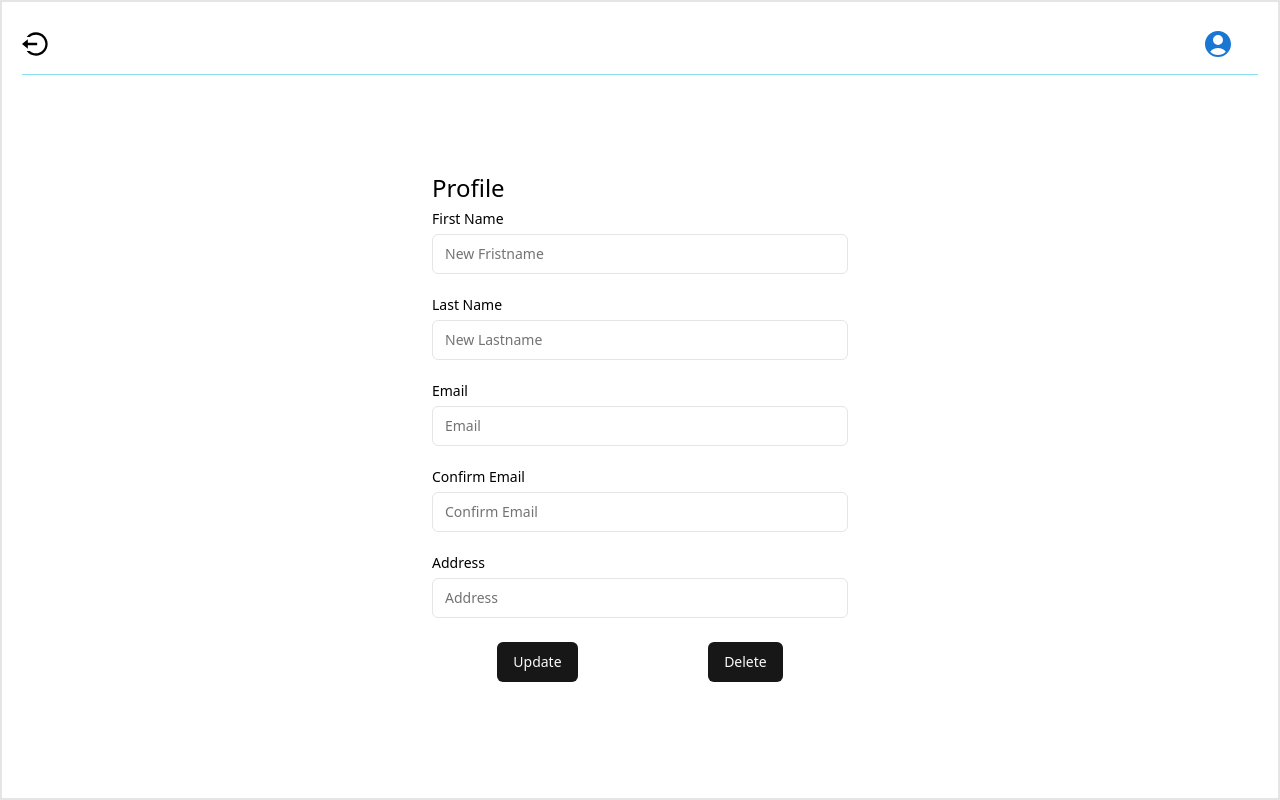
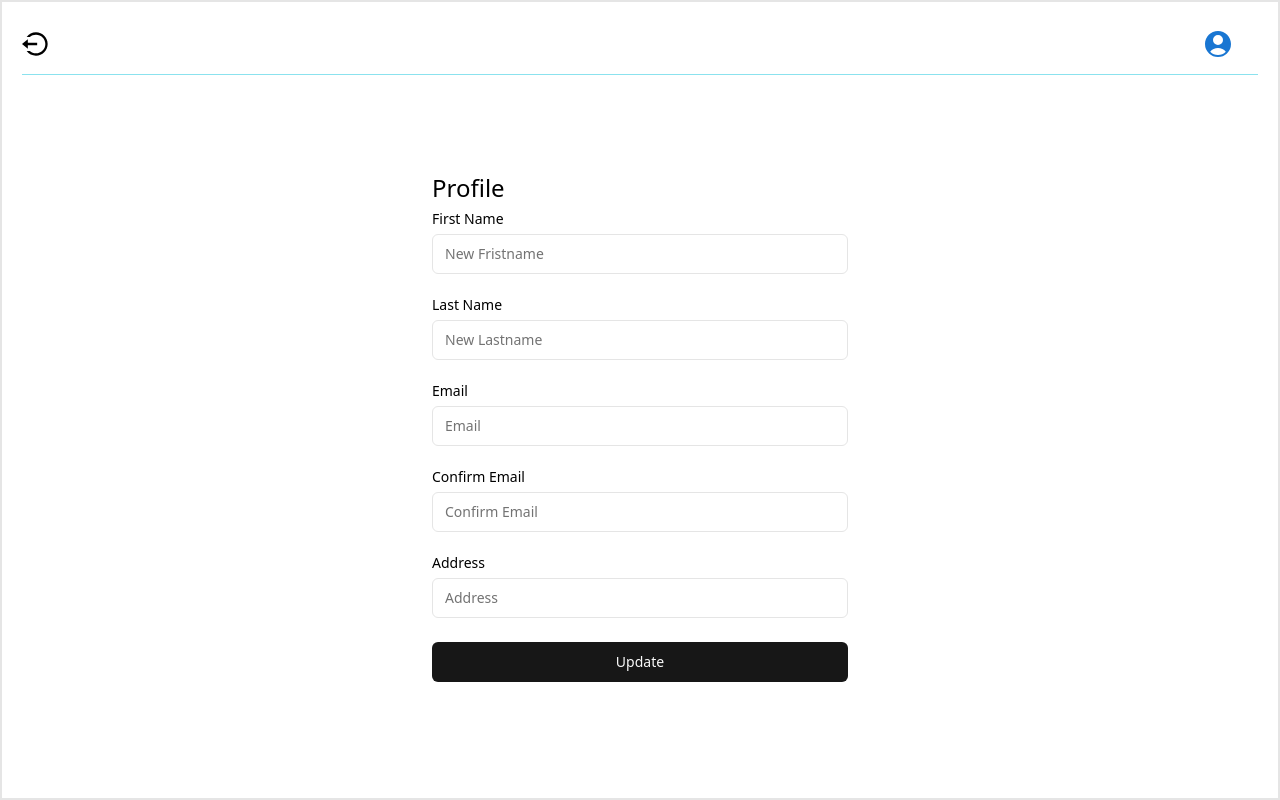
Before and after one commit to lucatosc/User_Wealth_Dashboard, a Next.js app: page /protected/profile in a window 1280 px wide. Built offline with nearby package versions, Linux system fonts and the light colour scheme.

Commit message:
Update Profile page

```diff
--- a/app/actions.ts
+++ b/app/actions.ts
@@ -158,7 +158,7 @@ export const updateProfileAction = async (formData: FormData) => {
   }
 
   let updateData : any = {};
-  if(fname || lname) updateData['name'] = fname + lname;
+  if(fname || lname) updateData['name'] = fname + " " + lname;
   if(email) updateData['email'] = email;
   if(address) updateData['address'] = address;
 
--- a/app/protected/profile/page.tsx
+++ b/app/protected/profile/page.tsx
@@ -4,7 +4,6 @@ import { Input } from "@/components/ui/input";
 import { Label } from "@/components/ui/label";
 import Link from "next/link";
 import { RiLogoutCircleLine } from "react-icons/ri";
-import { HiUserCircle } from "react-icons/hi2";
 import { Menu } from "@/components/menu";
 
 export default async function Profile() {
@@ -42,7 +41,7 @@ export default async function Profile() {
         <Label htmlFor="confirmemail">Confirm Email</Label>
         <Input
           type="email"
-          name="confirmemail"
+          name="confirmEmail"
           placeholder="Confirm Email"
           required
         />
@@ -53,14 +52,9 @@ export default async function Profile() {
           placeholder="Address"
           required
         />
-        <div className="flex justify-around">
-          <SubmitButton pendingText="Updating..." formAction={updateProfileAction}>
-            Update
-          </SubmitButton>
-          <SubmitButton pendingText="Deleting..." formAction={deleteProfileAction}>
-            Delete
-          </SubmitButton>
-        </div>
+        <SubmitButton pendingText="Updating..." formAction={updateProfileAction}>
+          Update
+        </SubmitButton>
       </form>
     </div>
   );
```
Also changed, not shown: components/mainPage.tsx (+0 -9 lines).
